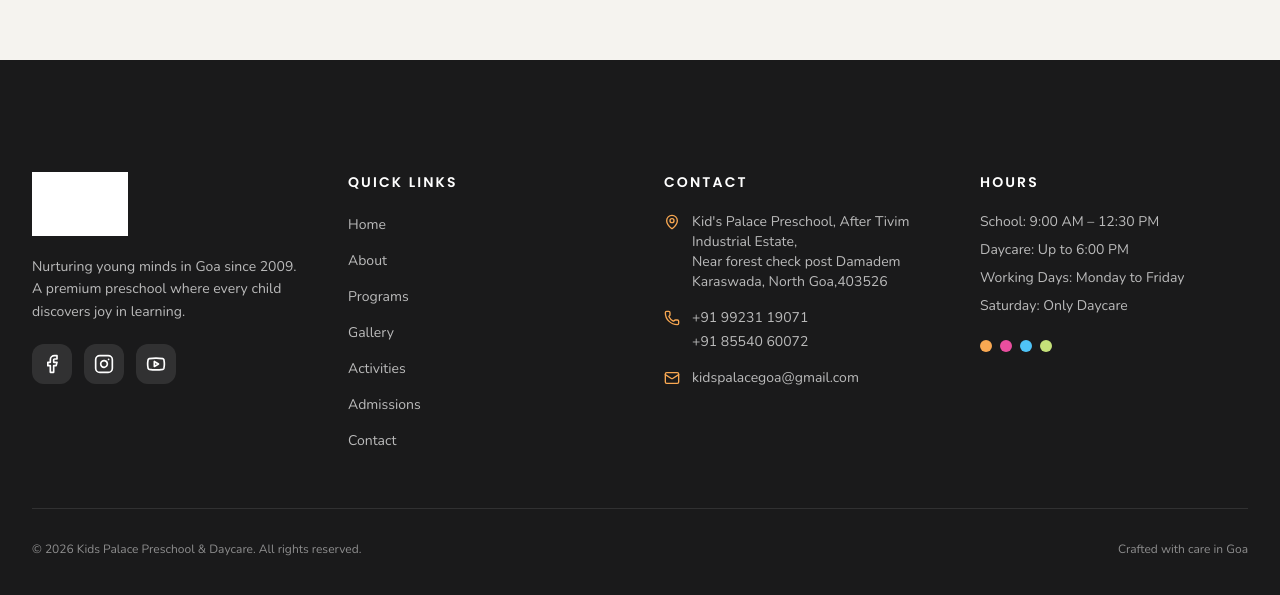
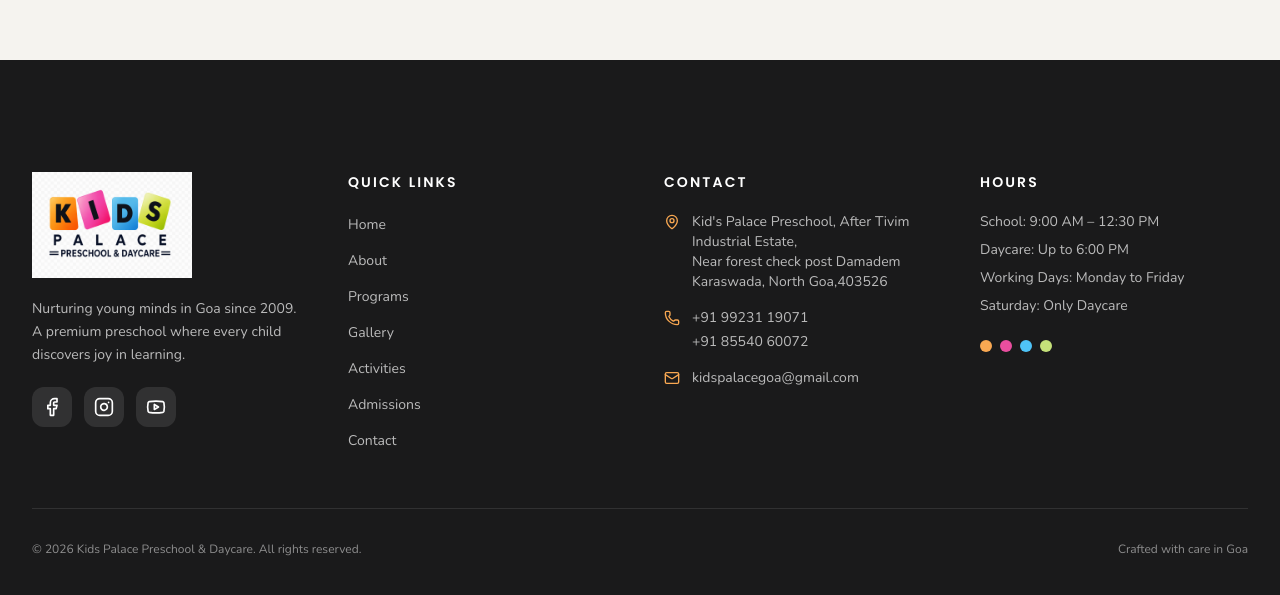
Before and after one commit to kidspalacegoaedu/kidspalacegoa_website, a Next.js app: page / in a window 1280 px wide. Shown: the part 11325-11920 px from the top of the page. Built offline with nearby package versions, Linux system fonts and the light colour scheme.

Commit message:
footer logo

```diff
--- a/src/components/layout/Footer.tsx
+++ b/src/components/layout/Footer.tsx
@@ -20,8 +20,9 @@ export function Footer() {
                 src="/logo.png"
                 alt="Kids Palace"
                 width={160}
-                height={80}
-                className="h-16 w-auto brightness-0 invert"
+                height={107}
+                sizes="(max-width: 640px) 140px, 160px"
+                className="h-auto w-full max-w-[160px]"
               />
               <p className="text-sm leading-relaxed text-white/70">
                 Nurturing young minds in Goa since 2009. A premium preschool where
```
